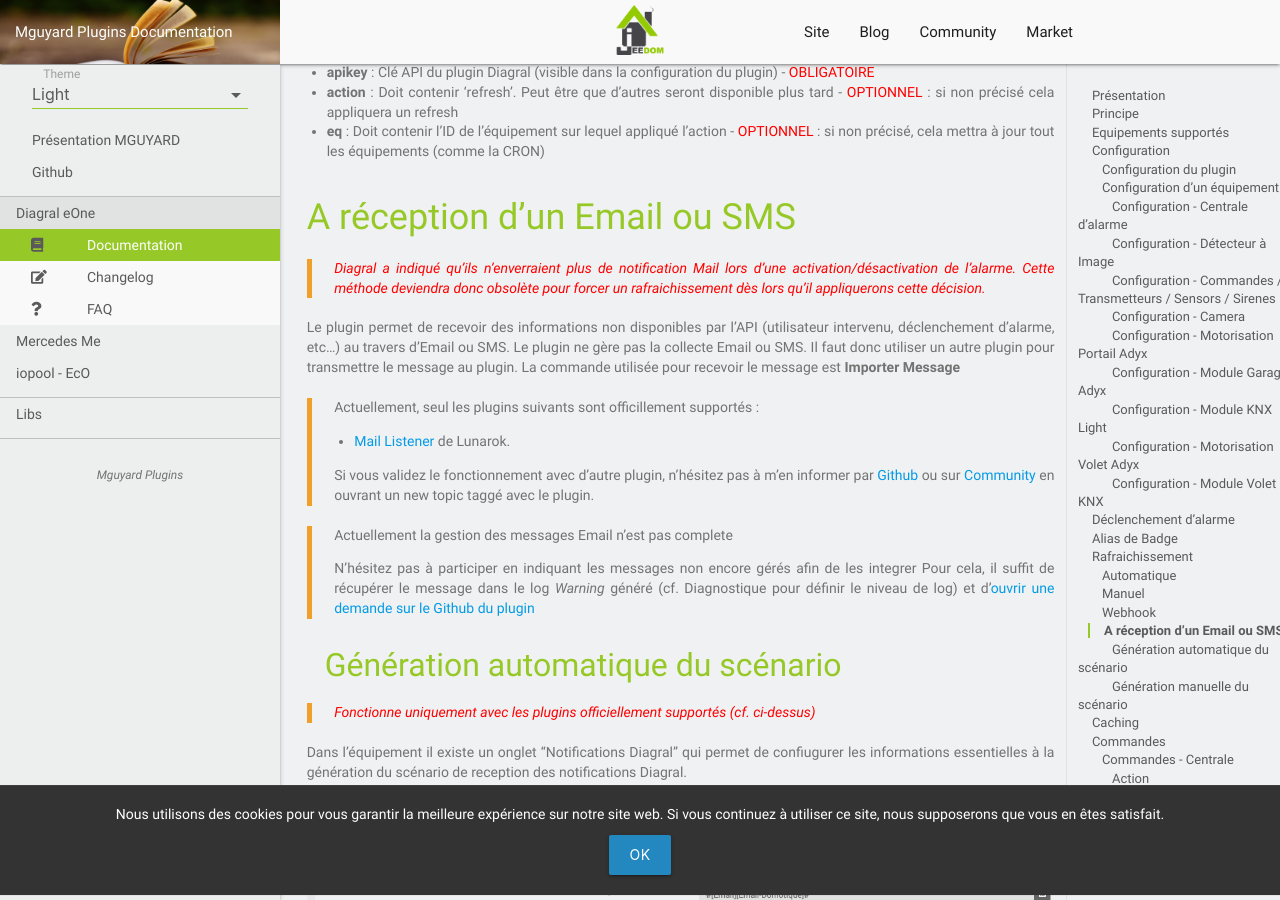
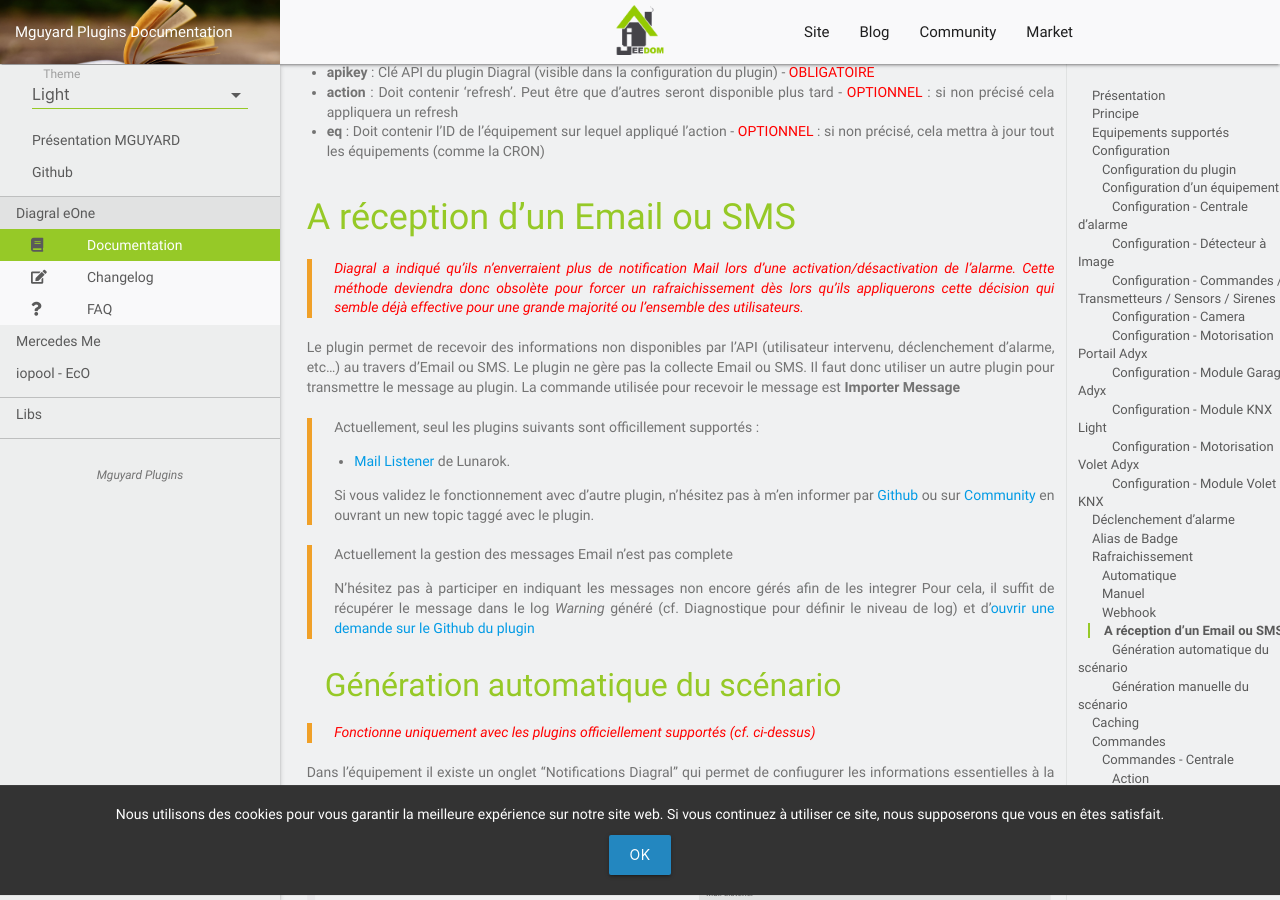
Before and after one commit to mguyard/Jeedom-Documentations, a Jekyll site: the page built from fr_FR/Diagral_eOne/documentation.md, in a window 1280 px wide and 900 px high, scrolled down 7997 px. Built offline with Jekyll 4.4.1, drawn with Linux system fonts in a browser that asks for light colours; our own code applies the rules of GitHub Pages for plain Markdown files.

Commit message:
Diagral - Update doc typo

```diff
--- a/fr_FR/Diagral_eOne/documentation.md
+++ b/fr_FR/Diagral_eOne/documentation.md
@@ -190,7 +190,7 @@
 
 ## A réception d'un Email ou SMS
 
-> <span style="color:red">_Diagral a indiqué qu'ils n'enverraient plus de notification Mail lors d'une activation/désactivation de l'alarme. Cette méthode deviendra donc obsolète pour forcer un rafraichissement dès lors qu'il appliquerons cette décision._</span>
+> <span style="color:red">_Diagral a indiqué qu'ils n'enverraient plus de notification Mail lors d'une activation/désactivation de l'alarme. Cette méthode deviendra donc obsolète pour forcer un rafraichissement dès lors qu'ils appliquerons cette décision qui semble déjà effective pour une grande majorité ou l'ensemble des utilisateurs._</span>
 
 Le plugin permet de recevoir des informations non disponibles par l'API (utilisateur intervenu, déclenchement d'alarme, etc...) au travers d'Email ou SMS.
 Le plugin ne gère pas la collecte Email ou SMS. Il faut donc utiliser un autre plugin pour transmettre le message au plugin.
```
